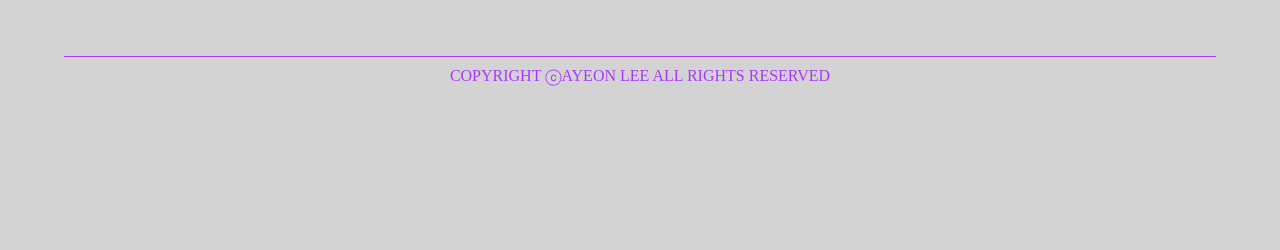
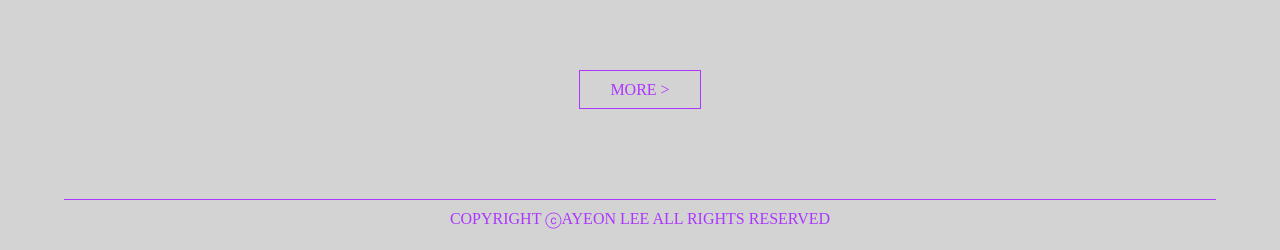
Before and after one commit to aye0n/aye0n.github.io, a plain HTML site: page sub03_03.html in a window 1280 px wide. Shown: the part 715-965 px from the top of the page. Before the commit the page ends 822 px from the top, so only its background shows below. Drawn offline with Linux system fonts and the light colour scheme.

Commit message:
Update sub03_03.html

```diff
--- a/sub03_03.html
+++ b/sub03_03.html
@@ -88,7 +88,7 @@
       #main_contents {
         float: left;
         margin-top: 25px;
-        margin-bottom: 25px;
+        margin-bottom: 50px;
       }
       #main_contents h3{
         font-size: 22px;
@@ -133,6 +133,25 @@
       .align-center2 {
         text-align: center;
       }
+      .button {
+       margin-bottom: 100px;
+       text-align: center;
+     }
+      .button a {
+      font-family: 'Pretendard';
+      color: #ac36fe;
+      font-weight: 300;
+       border: solid 1px #ac36fe;
+       border-radius: 0%;
+       padding: 10px 30px 10px 30px;
+     }
+     .button a:hover {
+     color: #ac36fe;
+     font-weight: 500;
+      border: solid 2px #ac36fe;
+      border-radius: 50%;
+      padding: 10px 30px 10px 30px;
+     }
       /*폰트*/
       @import url('https://fonts.googleapis.com/css2?family=Noto+Sans+KR&family=Roboto&family=Scheherazade+New&display=swap');
 
@@ -172,6 +191,12 @@
     </section>
     <div class="clear"></div>
 
+    <div class="button">
+      <a href="https://www.youtube.com/watch?v=5eG0ejwihS4&list=PLeb2Hd9bOARRduRxOeT9YIm6BvD6hYYHs">MORE ></a>
+    </div>
+
+    <div class="clear"></div>
+
     <footer>
       <div id="footer_box">
         <p>COPYRIGHT ⓒAYEON LEE ALL RIGHTS RESERVED</p>
```
